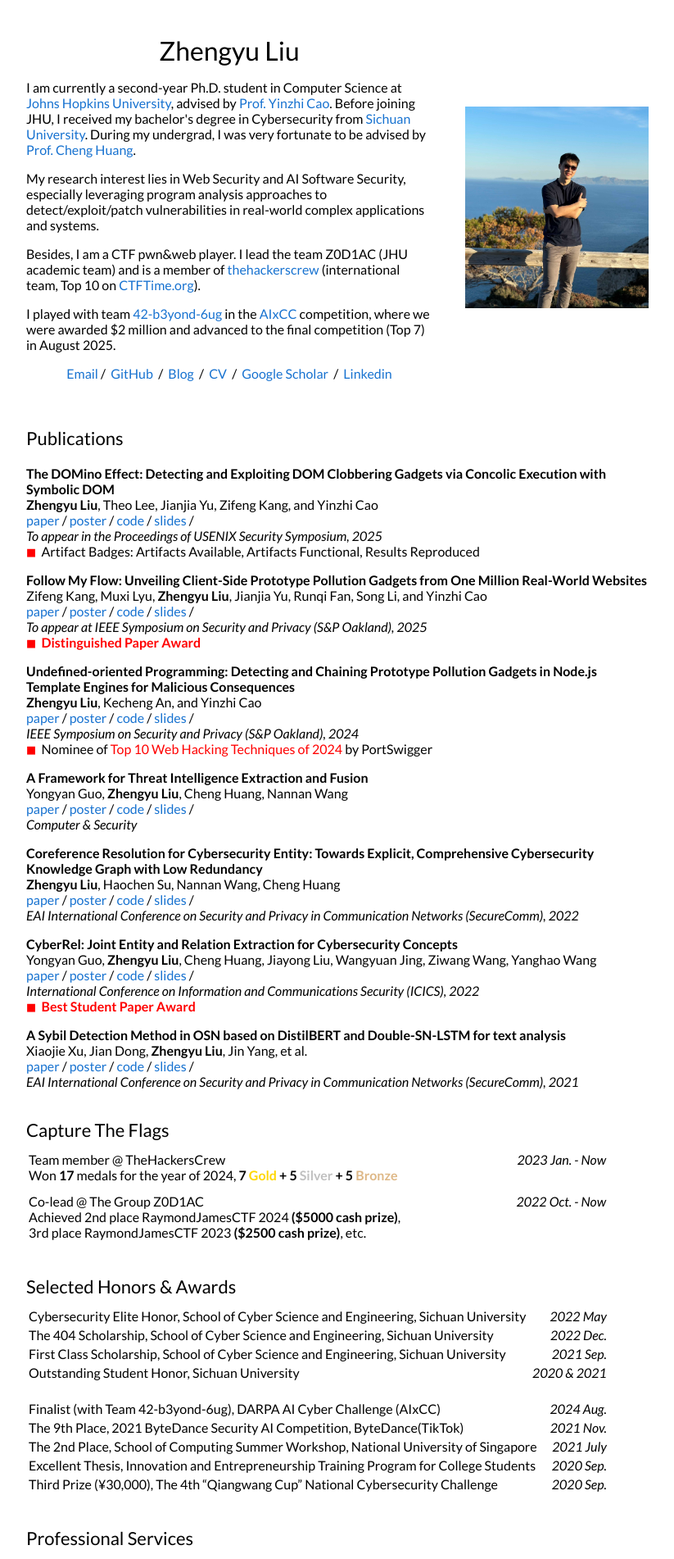
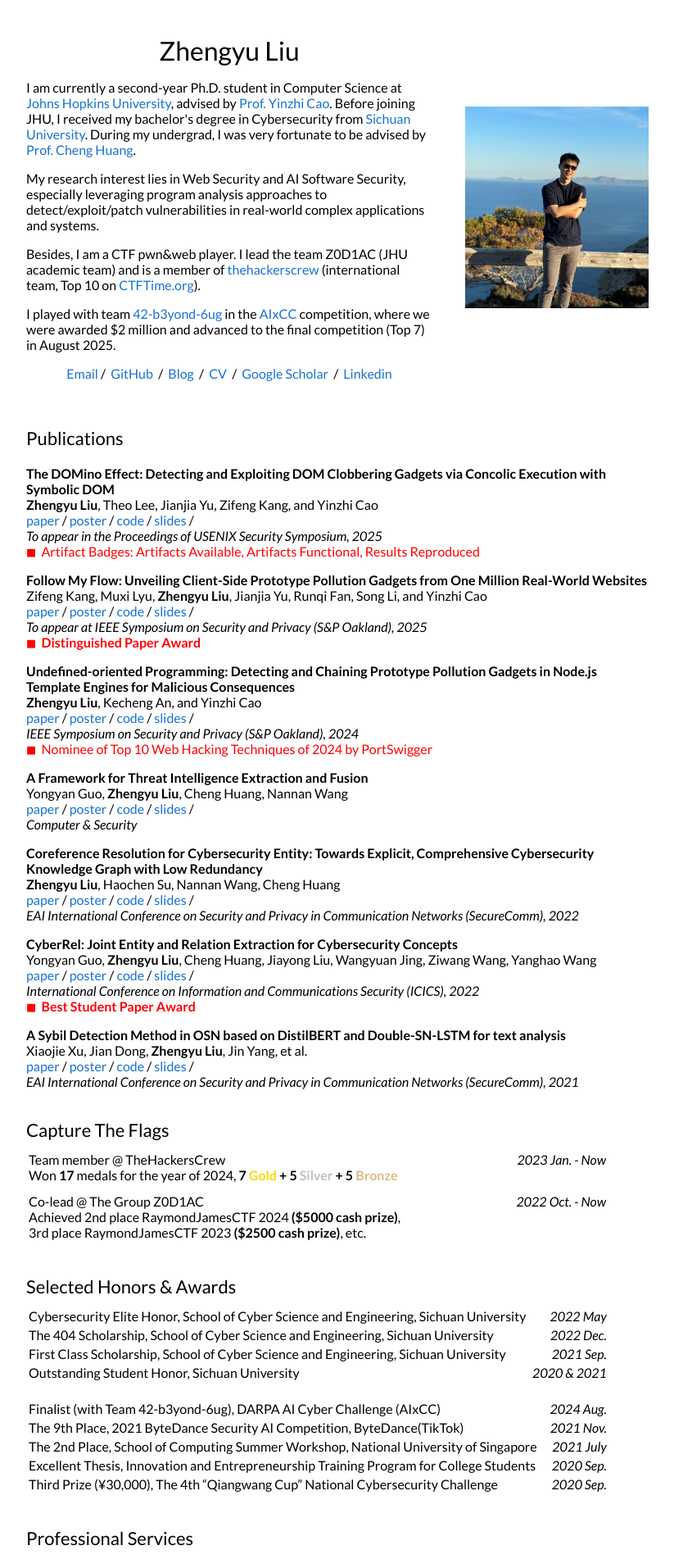
Before and after one commit to jackfromeast/jackfromeast.github.io, a Jekyll site: the page built from _posts/2025-01-22-DOMinoEffect.md, in a window 1280 px wide. Shown: the top 1902 px of the page at 82% size, without its empty margins (228-1051 px from the left). Built offline with Jekyll 4.4.1, drawn with Linux system fonts in a browser that asks for light colours.

Commit message:
Update default.html

```diff
--- a/_layouts/default.html
+++ b/_layouts/default.html
@@ -110,7 +110,7 @@
               <br>
               <span style="display: flex; align-items: center;">
                 <span style="font-size: 0.8em; color: red; margin-right: 0.5em;">■</span>
-                <span >{{post.features}}</span>
+                <span style="color: red;">{{post.features}}</span>
               </span>
               {% endif %}
               <p></p>
```
